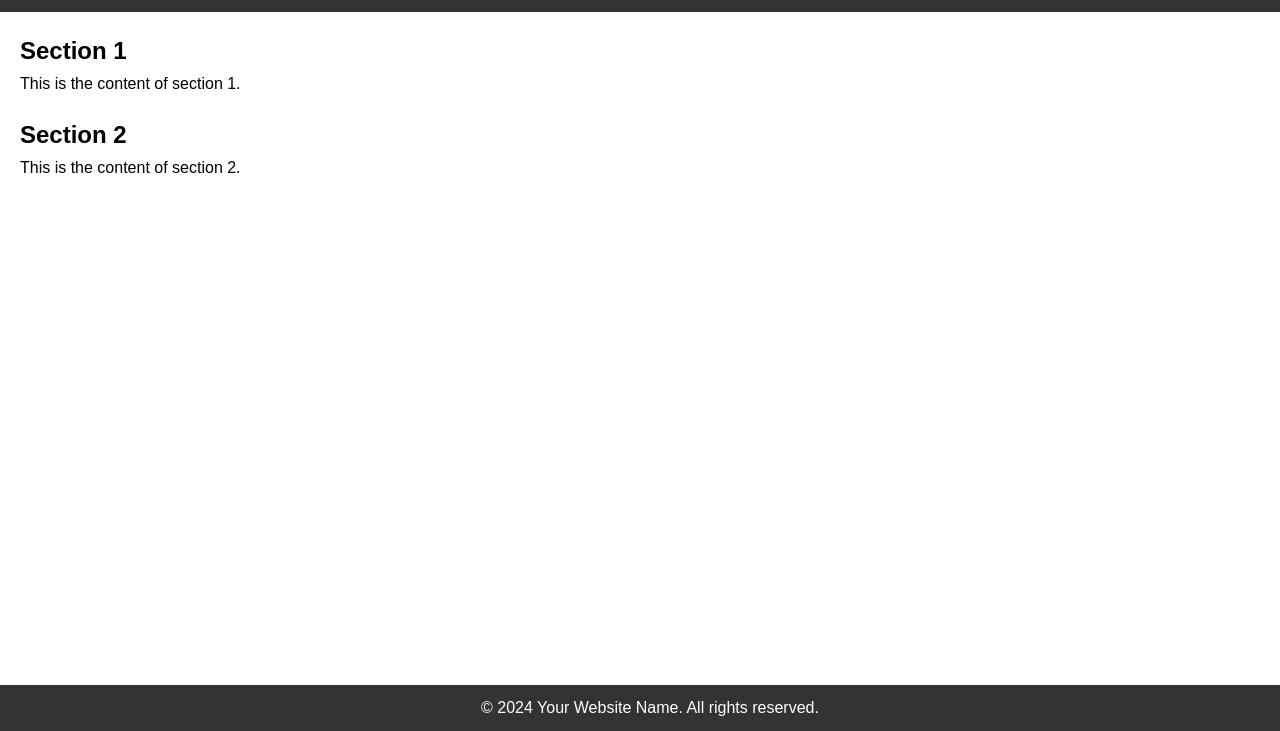
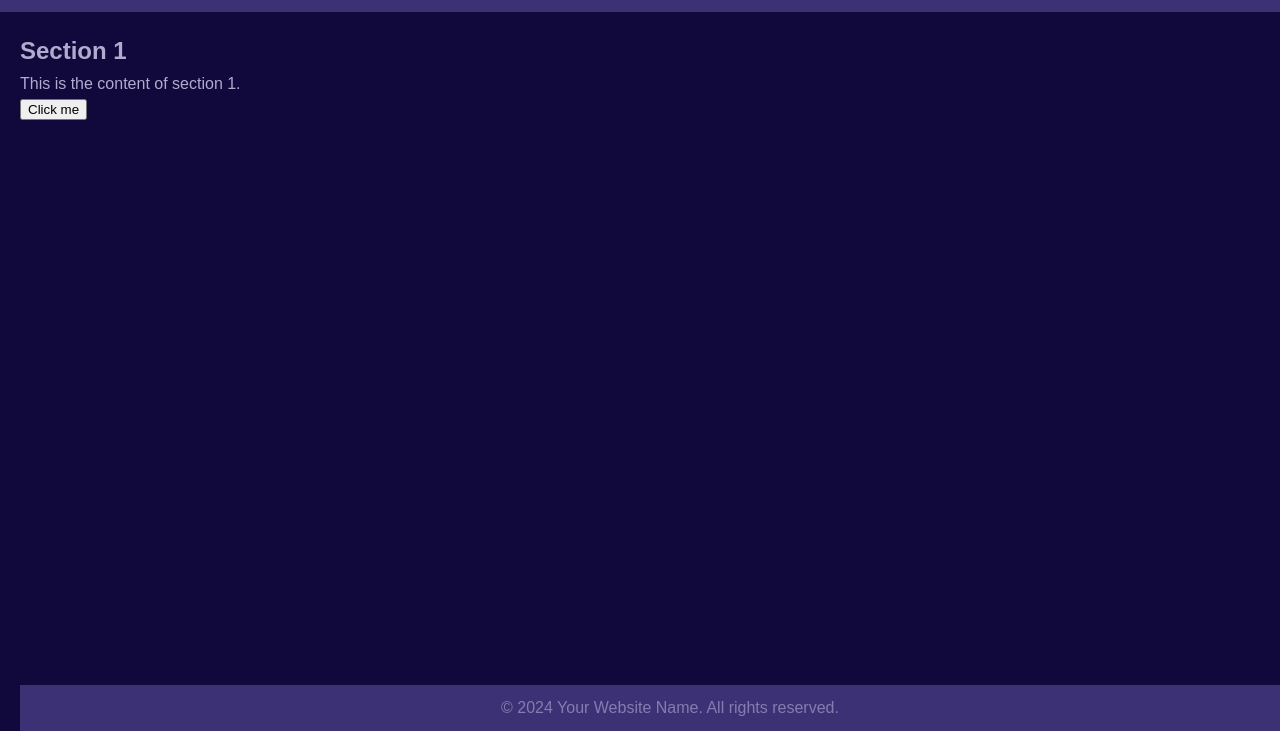
Before and after one commit to spanosjustin/EmployeeTimeManagement, a plain HTML site: page index.html in a window 1280 px wide. Shown: the part 69-800 px from the top of the page. Drawn offline with Linux system fonts and the light colour scheme.

Commit message:
Add files via upload

```diff
--- a/index.html
+++ b/index.html
@@ -6,32 +6,29 @@
     <meta name="viewport" content="width=device-width, initial-scale=1.0">
     <title>TimeClock App</title>
     <link rel="stylesheet" href="styles.css">
+    <script src="script.js" defer></script>
     <!-- Additional meta tags, link to stylesheets, or scripts can be added here -->
 </head>
 
 <body>
     <header>
-        <h1>Time Clock Delixe</h1>
+        <h1>Time Clock Deluxe</h1>
         <!-- Navigation menu or other header content can be added here -->
     </header>
 
     <main>
-        <section>
+        <section class="time-clock-function">
             <h2>Section 1</h2>
             <p>This is the content of section 1.</p>
+            <button onclick="printHelloWorld()">Click me</button>
+            <div id="output"></div>
         </section>
-
-        <section>
-            <h2>Section 2</h2>
-            <p>This is the content of section 2.</p>
-        </section>
-        <!-- Additional sections or content can be added here -->
-    </main>
 
     <footer>
         <p>&copy; 2024 Your Website Name. All rights reserved.</p>
         <!-- Footer content, such as links to terms of service, privacy policy, etc., can be added here -->
     </footer>
+
 </body>
 
 </html>
--- /dev/null
+++ b/script.js
@@ -0,0 +1,6 @@
+// script.js
+function printHelloWorld() {
+    var outputElement = document.getElementById("output");
+
+    outputElement.innerHTML = "Hello World";
+}
--- a/styles.css
+++ b/styles.css
@@ -10,14 +10,16 @@ li {
 }
 
 body {
+    background-color: #11083B;
+    color: #B1ABCF;
     font-family: Arial, sans-serif;
     line-height: 1.6;
 }
 
 /* Style the header */
 header {
-    background-color: #333;
-    color: #fff;
+    background-color: #3D3175;
+    color: #DAD7E9;
     padding: 10px;
     text-align: center;
 }
@@ -35,10 +37,15 @@ section {
     margin-bottom: 20px;
 }
 
+/*
+.time-clock-function{
+
+}
+*/
 /* Style the footer */
 footer {
-    background-color: #333;
-    color: #fff;
+    background-color: #3D3175;
+    color: #857CAF;
     padding: 10px;
     text-align: center;
     position: fixed;
```
